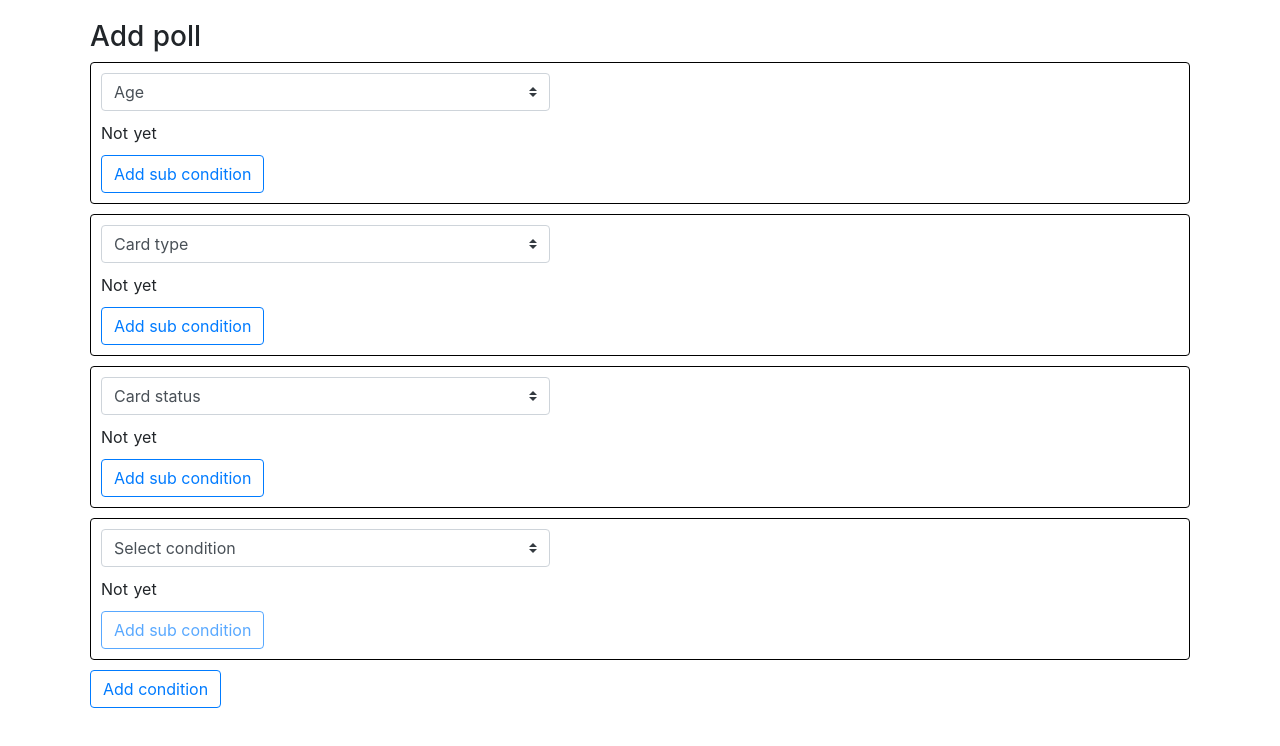
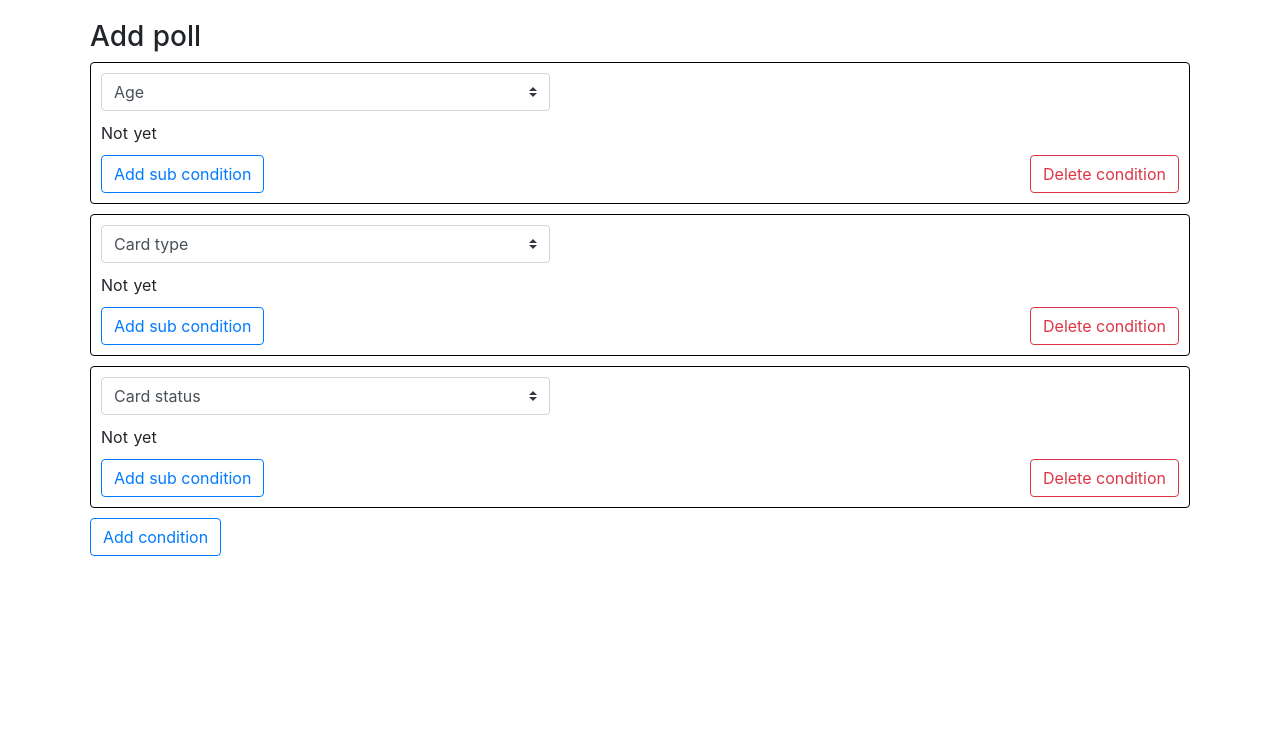
Before and after one commit to adminoid/test-conditions, a Nuxt app: page / in a window 1280 px wide. Shown: the top 746 px of the page. Built offline with nearby package versions, Linux system fonts and the light colour scheme.

Commit message:
added deleting condition functionality

```diff
--- a/components/Condition.vue
+++ b/components/Condition.vue
@@ -4,7 +4,10 @@
     .sub-conditions(v-if="hasSubConditions")
       component(:is="subComponentName" v-for="(item, index) in conditionData.subConditions" :key="index" :subData="item" @delete-sub-condition="deleteSub" class="sub-condition")
     .sub-conditions(v-else) Not yet
-    b-button(:disabled="canAddSubCondition" variant="outline-primary" @click="addSubCondition") Add sub condition
+    .buttons
+      b-button(:disabled="canAddSubCondition" variant="outline-primary" @click="addSubCondition") Add sub condition
+      b-button(variant="outline-danger" @click="eraseCondition") Delete condition
+
 </template>
 <script>
 import { upperFirst } from 'lodash'
@@ -70,15 +73,21 @@ export default {
     },
     deleteSub (e) {
       this.conditionData.subConditions.splice(e.idxToDelete, 1)
+    },
+    eraseCondition () {
+      this.$emit('erase-condition', { idxToDelete: this.$vnode.key })
     }
   }
 }
 </script>
-<style lang="sass">
+<style lang="sass" scoped>
   .select-condition, .condition, .sub-condition, .sub-conditions
     margin-bottom: 10px
   .condition
     border: 1px solid #000
     padding: 10px
     border-radius: .25rem
+  .buttons
+    display: flex
+    justify-content: space-between
 </style>
--- a/pages/index.vue
+++ b/pages/index.vue
@@ -2,7 +2,7 @@
   .container
     h3 Add poll
     .conditions(v-if="!isEmpty")
-      condition(v-for="(condition, index) in conditions" :key="index" :condition-data="condition")
+      condition(v-for="(condition, index) in conditions" :key="index" :condition-data="condition" @erase-condition="deleteCondition")
         p {{ condition.name }}
     .no-conditions(v-else) Not yet
     b-button(variant="outline-primary" @click="addCondition") Add condition
@@ -28,10 +28,6 @@ export default {
         {
           type: 'status',
           subConditions: []
-        },
-        {
-          type: 'none',
-          subConditions: []
         }
       ]
     }
@@ -43,7 +39,13 @@ export default {
   },
   methods: {
     addCondition () {
-      return true
+      this.conditions.push({
+        type: 'none',
+        subConditions: []
+      })
+    },
+    deleteCondition (e) {
+      this.conditions.splice(e.idxToDelete, 1)
     }
   }
 }
```
